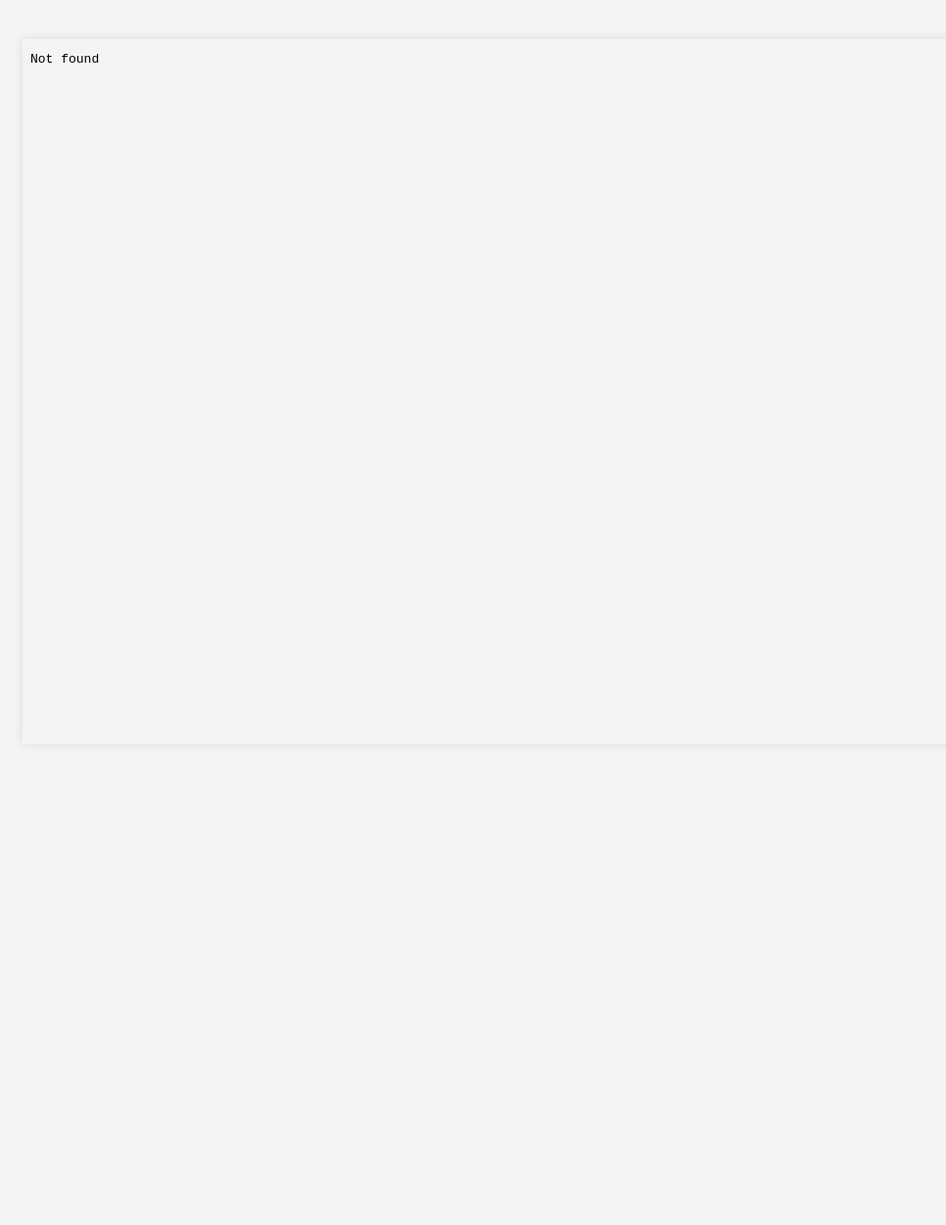
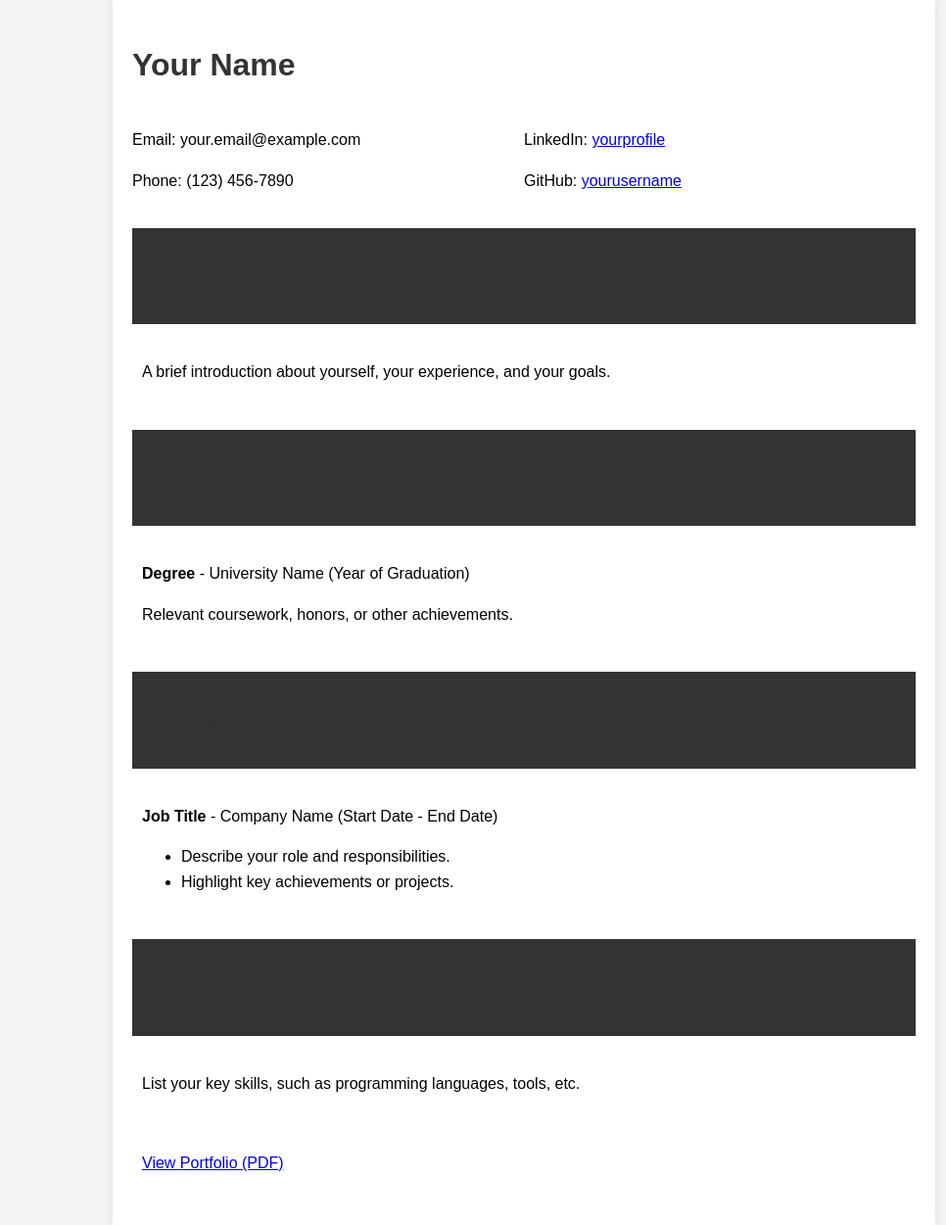
Before and after one commit to JulioCandela1993/JulioCandela1993.github.io, a plain HTML site: page index.html in a window 1280 px wide. Shown: the whole page at 98% size, without its empty margins (105-1071 px from the left). Before the commit the page ends 800 px from the top, so only its background shows below. Drawn offline with Linux system fonts and the light colour scheme.

Commit message:
Update index.html

```diff
--- a/index.html
+++ b/index.html
@@ -7,29 +7,172 @@
     <style>
         body {
             font-family: Arial, sans-serif;
+            line-height: 1.6;
             margin: 0;
             padding: 0;
             background-color: #f4f4f4;
-            display: flex;
-            justify-content: center;
-            align-items: center;
-            height: 100vh;
         }
-        .pdf-container {
+        .container {
             width: 80%;
-            height: 90%;
+            max-width: 800px;
+            margin: auto;
+            background: #fff;
+            padding: 20px;
             box-shadow: 0 0 10px rgba(0,0,0,0.1);
         }
-        iframe {
+        h1, h2 {
+            color: #333;
+        }
+        .section {
+            margin-bottom: 20px;
+        }
+        .section-title {
+            background-color: #333;
+            color: #fff;
+            padding: 10px;
+            margin-bottom: 10px;
+        }
+        .section-content {
+            padding: 10px;
+        }
+        .contact-info {
+            display: flex;
+            justify-content: space-between;
+            margin-bottom: 20px;
+        }
+        .contact-info div {
+            flex: 1;
+        }
+        /* Modal Styles */
+        .modal {
+            display: none;
+            position: fixed;
+            z-index: 1;
+            left: 0;
+            top: 0;
             width: 100%;
             height: 100%;
-            border: none;
+            overflow: auto;
+            background-color: rgba(0, 0, 0, 0.5);
+            padding-top: 60px;
+        }
+        .modal-content {
+            background-color: #fff;
+            margin: 5% auto;
+            padding: 20px;
+            border: 1px solid #888;
+            width: 80%;
+            max-width: 600px;
+        }
+        .close {
+            color: #aaa;
+            float: right;
+            font-size: 28px;
+            font-weight: bold;
+        }
+        .close:hover,
+        .close:focus {
+            color: black;
+            text-decoration: none;
+            cursor: pointer;
         }
     </style>
 </head>
 <body>
-    <div class="pdf-container">
-        <iframe src="mypdf.pdf" title="Your PDF CV"></iframe>
+    <div class="container">
+        <h1>Your Name</h1>
+        <div class="contact-info">
+            <div>
+                <p>Email: your.email@example.com</p>
+                <p>Phone: (123) 456-7890</p>
+            </div>
+            <div>
+                <p>LinkedIn: <a href="https://linkedin.com/in/yourprofile" target="_blank">yourprofile</a></p>
+                <p>GitHub: <a href="https://github.com/yourusername" target="_blank">yourusername</a></p>
+            </div>
+        </div>
+
+        <div class="section">
+            <div class="section-title">
+                <h2>Profile</h2>
+            </div>
+            <div class="section-content">
+                <p>A brief introduction about yourself, your experience, and your goals.</p>
+            </div>
+        </div>
+
+        <div class="section">
+            <div class="section-title">
+                <h2>Education</h2>
+            </div>
+            <div class="section-content">
+                <p><strong>Degree</strong> - University Name (Year of Graduation)</p>
+                <p>Relevant coursework, honors, or other achievements.</p>
+            </div>
+        </div>
+
+        <div class="section">
+            <div class="section-title">
+                <h2>Experience</h2>
+            </div>
+            <div class="section-content">
+                <p><strong>Job Title</strong> - Company Name (Start Date - End Date)</p>
+                <ul>
+                    <li>Describe your role and responsibilities.</li>
+                    <li>Highlight key achievements or projects.</li>
+                </ul>
+            </div>
+        </div>
+
+        <div class="section">
+            <div class="section-title">
+                <h2>Skills</h2>
+            </div>
+            <div class="section-content">
+                <p>List your key skills, such as programming languages, tools, etc.</p>
+            </div>
+        </div>
+
+        <!-- Link to open PDF in modal -->
+        <div class="section">
+            <div class="section-content">
+                <a href="#" id="openModal">View Portfolio (PDF)</a>
+            </div>
+        </div>
     </div>
+
+    <!-- The Modal -->
+    <div id="myModal" class="modal">
+        <div class="modal-content">
+            <span class="close">&times;</span>
+            <embed src="mypdf.pdf" type="application/pdf" width="100%" height="600px" />
+        </div>
+    </div>
+
+    <script>
+        // Get modal element
+        var modal = document.getElementById("myModal");
+        // Get open modal button
+        var openModal = document.getElementById("openModal");
+        // Get close button
+        var closeModal = document.getElementsByClassName("close")[0];
+
+        // Listen for open click
+        openModal.onclick = function() {
+            modal.style.display = "block";
+        }
+
+        // Listen for close click
+        closeModal.onclick = function() {
+            modal.style.display = "none";
+        }
+
+        // Listen for outside click
+        window.onclick = function(event) {
+            if (event.target == modal) {
+                modal.style.display = "none";
+            }
+        }
+    </script>
 </body>
 </html>
```
